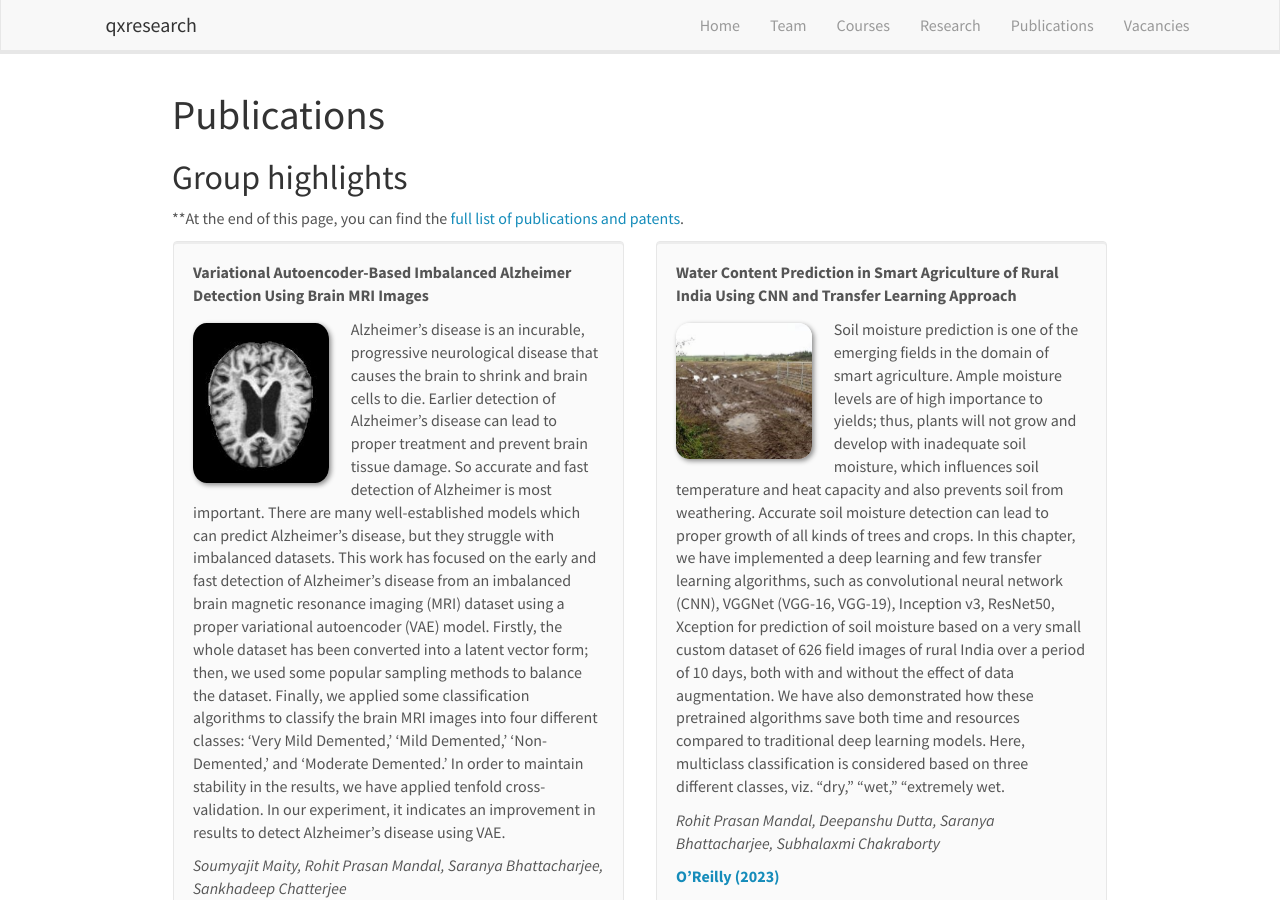
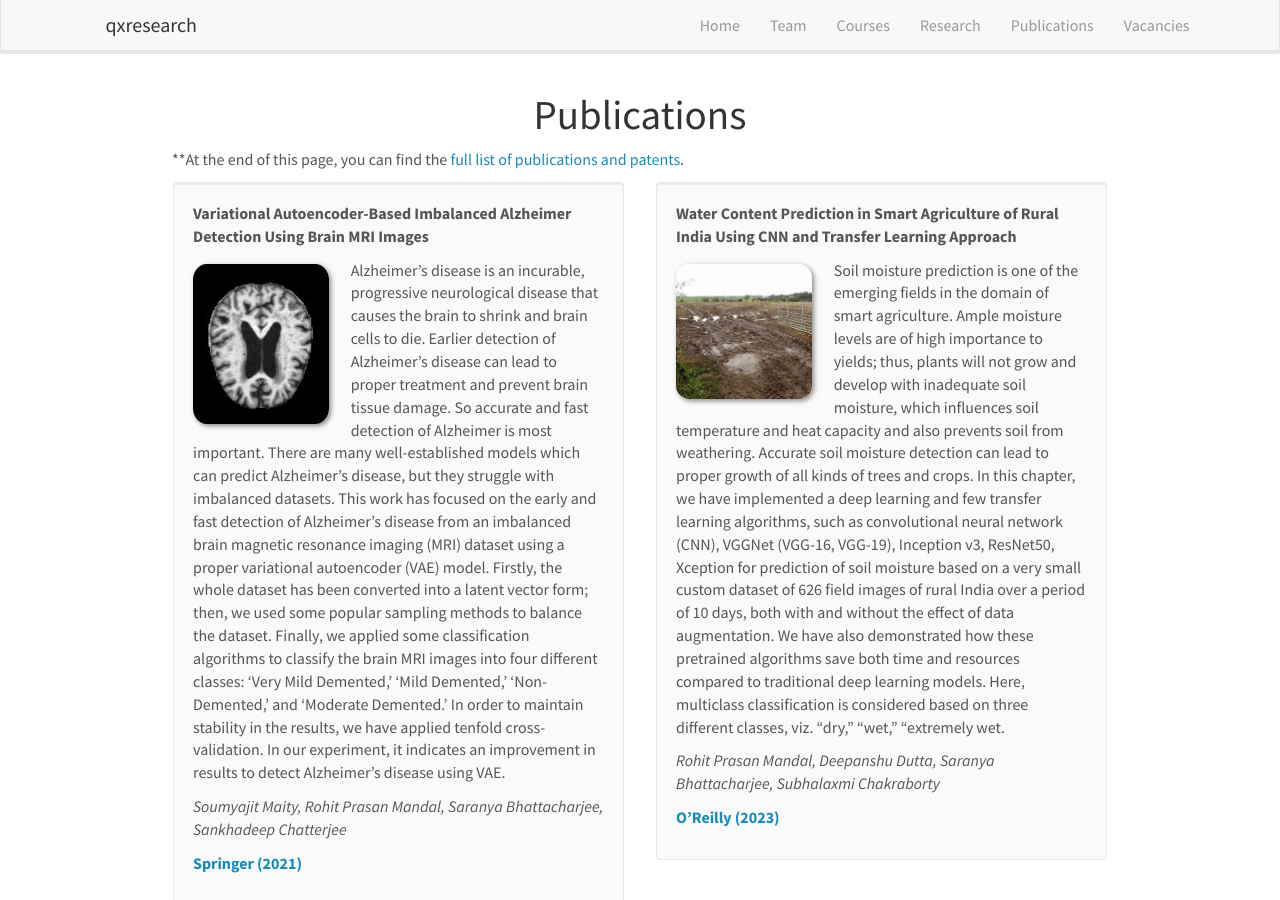
Before and after one commit to qxresearch/qxresearch.github.io, a Jekyll site: the page built from _pages/publications.md, in a window 1280 px wide and 900 px high. Built offline with Jekyll 4.4.1, drawn with Linux system fonts in a browser that asks for light colours; nearby versions of some CDN libraries.

Commit message:
Update publications.md

```diff
--- a/_pages/publications.md
+++ b/_pages/publications.md
@@ -6,10 +6,9 @@ sitemap: false
 permalink: /publications/
 ---
 
-<h1>{{ page.title }}</h1>
-
-
-## Group highlights
+<div style="text-align: center;">
+  <h1>Publications</h1>
+</div>
 
 **At the end of this page, you can find the [full list of publications and patents](#full-list-of-publications).
 
```
